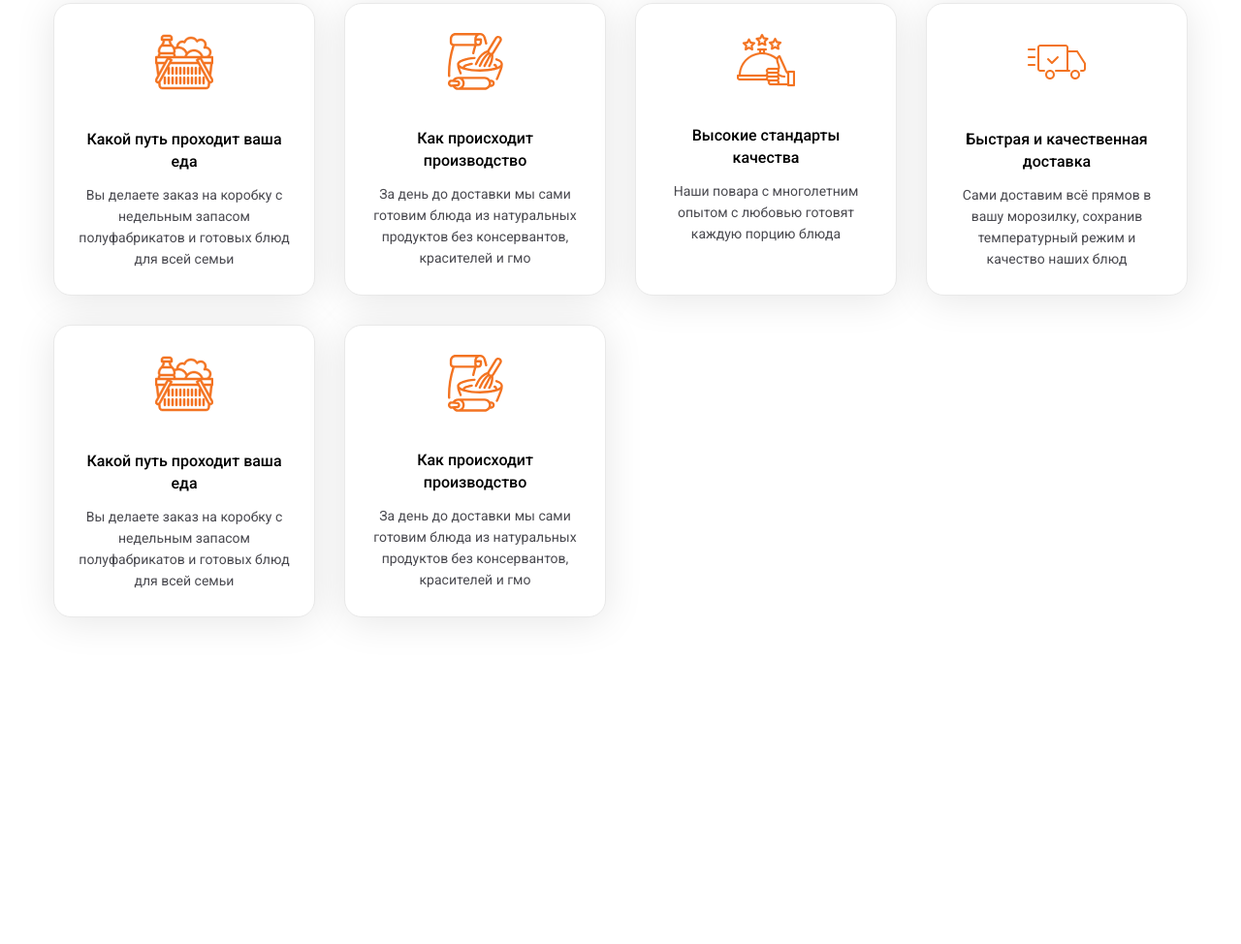
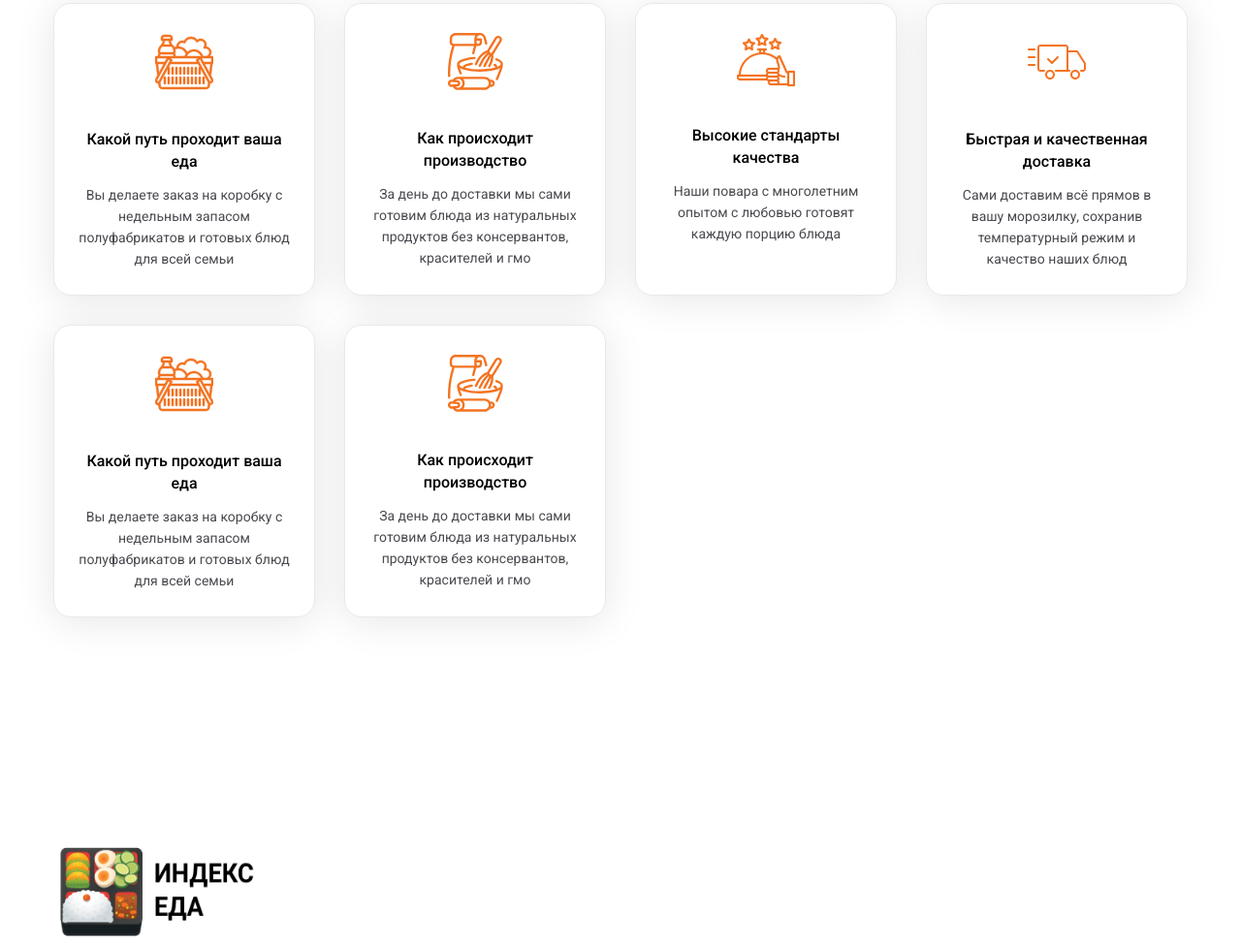
Before and after one commit to 8807010/index.eda, a website: page src/index.html in a window 1280 px wide. Shown: the part 4216-5190 px from the top of the page at 97% size. Before the commit the page ends 5085 px from the top, so only its background shows below. Drawn offline with nearby package versions, Linux system fonts and the light colour scheme; files that its build step writes are made by us from their sources; files whose address does not match are found by name.

Commit message:
create footer

```diff
--- /dev/null
+++ b/src/assets/scss/layouts/_footer.scss
@@ -0,0 +1,3 @@
+.footer {
+
+}
--- a/src/assets/scss/style.scss
+++ b/src/assets/scss/style.scss
@@ -30,3 +30,4 @@ body {
 @import '_delivery.scss';
 @import '_food.scss';
 @import '_benefits.scss';
+@import './layouts/_footer.scss';
--- a/src/index.html
+++ b/src/index.html
@@ -15,7 +15,7 @@
 <body>
     <header class="header">
         <div class="header__container container">
-            <div class="header__logo">
+            <div class="header__logo logo">
                 <a href="/" class="header__logo-link">
                     <img width="128" height="58" class="header__logo-img" src="./assets/images/logo.png"
                         alt="Лого: Индекс Еда">
@@ -736,8 +736,20 @@
                 </div>
             </div>
         </section>
+    </main>
 
-    </main>
+    <footer class="footer">
+        <div class="footer__container container">
+            <div class="footer__logo logo">
+                <a href="/" class="header__logo-link">
+                    <img width="205" height="100" class="header__logo-img" src="./assets/images/logo.png"
+                        alt="Лого: Индекс Еда">
+                </a>
+            </div>
+
+        </div>
+
+    </footer>
 
 </body>
 
```
Also changed, not shown: dist/index.html.
